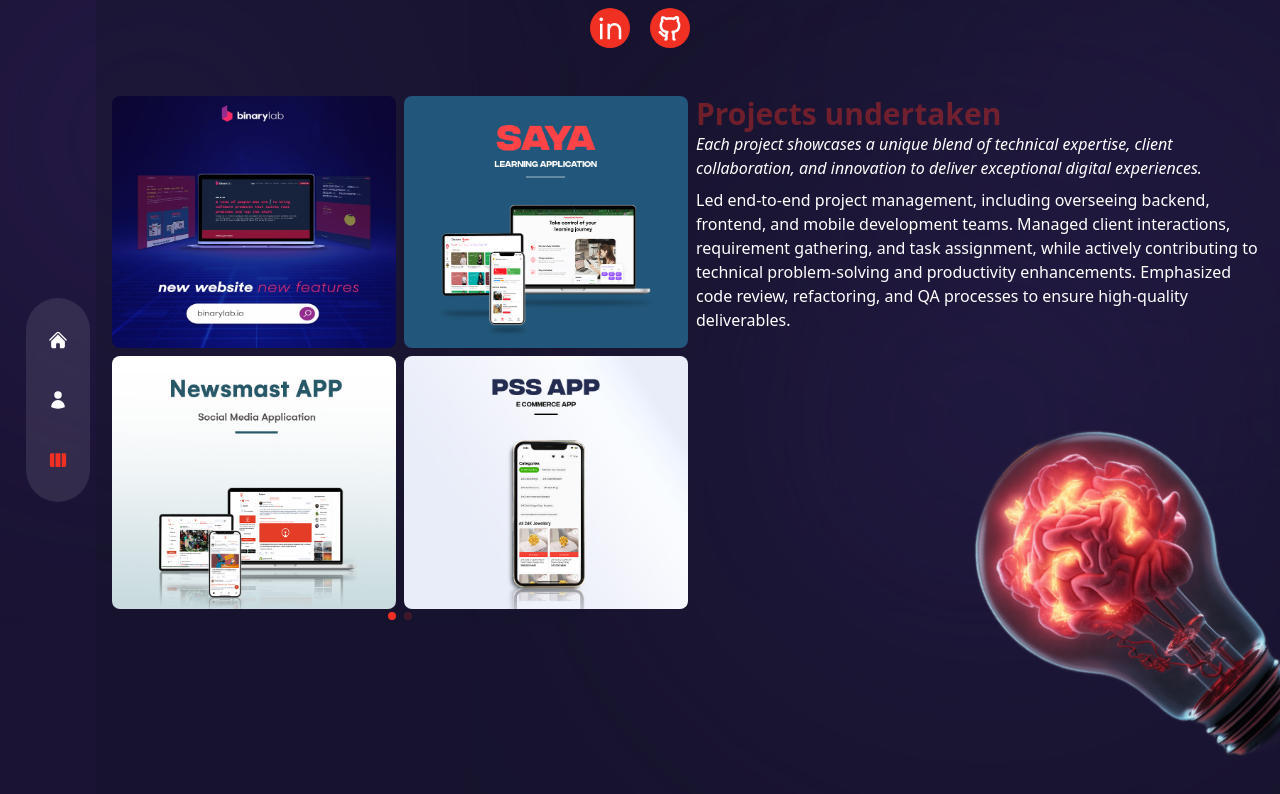
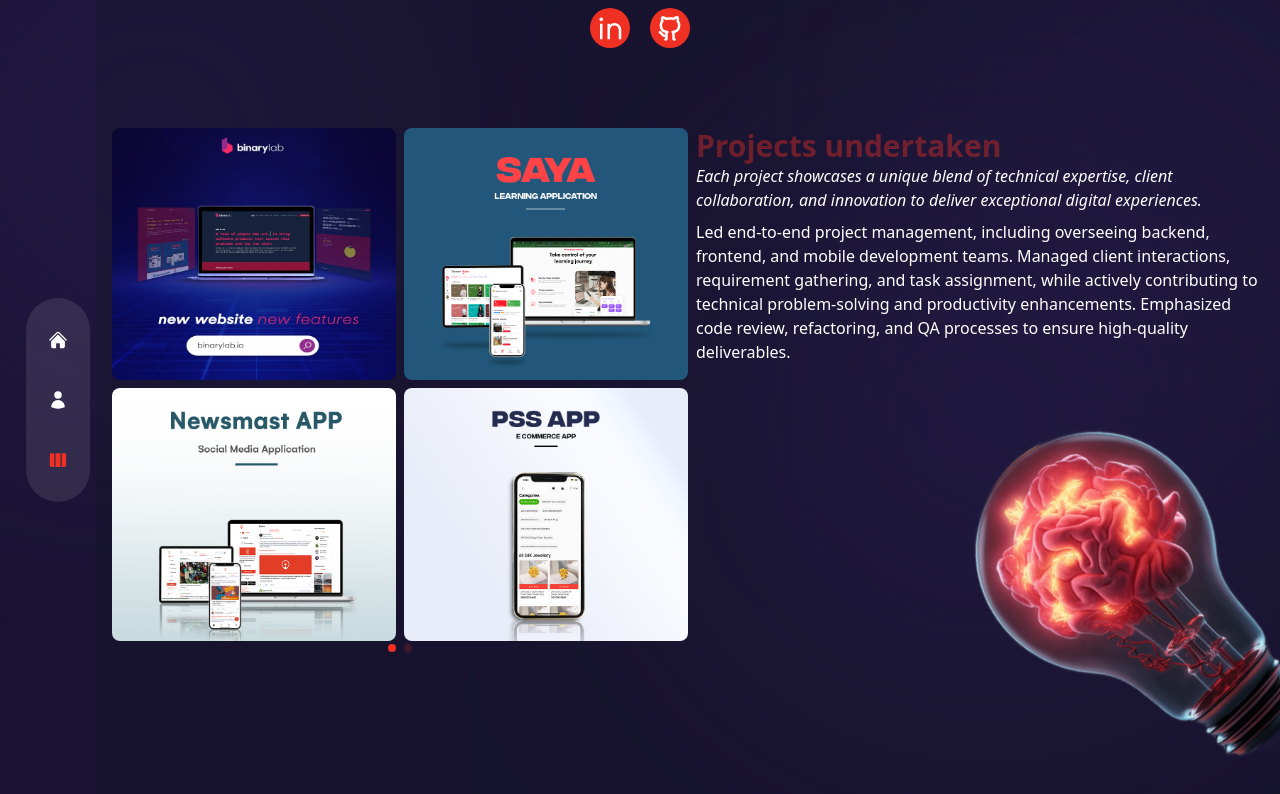
Before and after one commit to ariesarch/my-portfolio, a Next.js app: page /project in a window 1280 px wide. Shown: the top 794 px of the page. Built offline with nearby package versions, Linux system fonts and the light colour scheme.

Commit message:
fix container py

```diff
--- a/src/components/Container.tsx
+++ b/src/components/Container.tsx
@@ -6,7 +6,7 @@ export const Container = ({
     className?: string
 }>)=>{
     return (
-        <div className={`container-fluid xl:h-screen bg-primary/30 xl:ml-24 py-24 px-4 ${className} overflow-auto h-full`}>
+        <div className={`container-fluid xl:h-screen bg-primary/30 xl:ml-24 py-32 px-4 ${className} overflow-auto h-full`}>
             {children}
         </div>
     )
```
